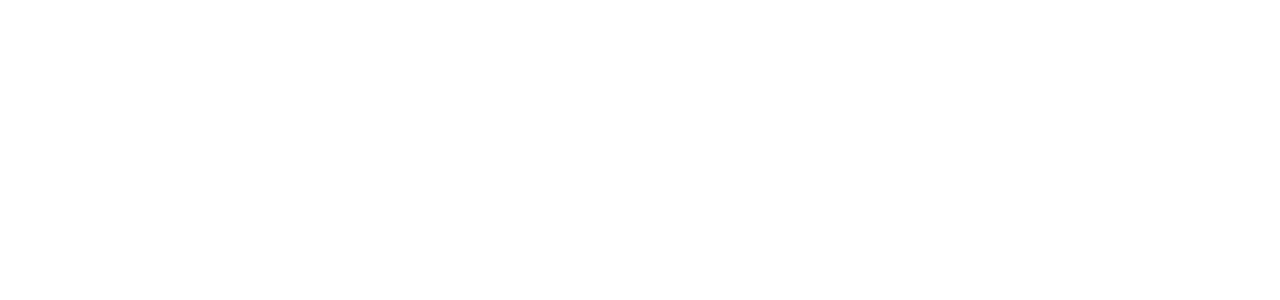
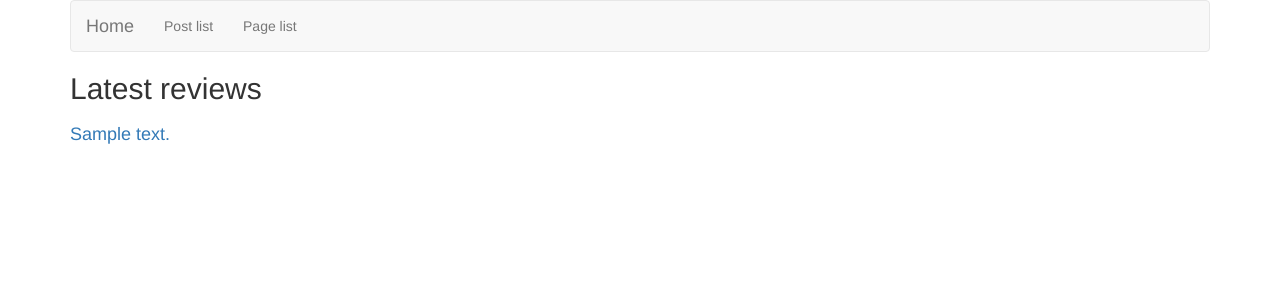
Before and after one commit to giangduong36/contextual-personalized-feeds-migiphu, a Django app: page /recsys/post/ in a window 1280 px wide. Before the commit the part shown is empty. Shown: the top 300 px of the page. Run offline with Django 3.2, Linux system fonts and the light colour scheme; tables that the repository leaves empty hold one stand-in row (values such as "Sample post"); some libraries are stand-ins or nearby versions.

Commit message:
Display post list and post content (very basic format)

```diff
--- a/recsys/templates/recsys/post_list.html
+++ b/recsys/templates/recsys/post_list.html
@@ -1,10 +1,21 @@
-<!DOCTYPE html>
-<html lang="en">
-<head>
-    <meta charset="UTF-8">
-    <title>Title</title>
-</head>
-<body>
+{% extends 'base.html' %}
 
-</body>
-</html>
+{% block title %}
+<h2>Latest reviews</h2>
+{% endblock %}
+
+{% block content %}
+{% if latest_post_list %}
+<div class="row">
+    {% for post in latest_post_list %}
+    <div class="col-sm-6">
+        <h4><a href="{% url 'recsys:post_detail' post.id%}">
+        {{ post.message }}
+        </a></h4>
+    </div>
+    {% endfor %}
+</div>
+{% else %}
+<p>No reviews are available.</p>
+{% endif %}
+{% endblock %}
--- a/recsys/urls.py
+++ b/recsys/urls.py
@@ -3,14 +3,14 @@
 
 from . import views
 
+app_name = 'recsys'
+
 urlpatterns = [
-    # ex: /
-    url(r'^post', views.post_list, name='post_list'),
-    # ex: /review/5/
-    # post_id_orig or not
-    url(r'^post/(?P<post_id>[0-9]+)/$', views.post_detail, name='post_detail'),
-    # ex: /wine/
-    url(r'^page', views.page_list, name='page_list'),
-    # ex: /wine/5/
-    url(r'^page/(?P<page_id>[0-9]+)/$', views.page_detail, name='page_detail'),
+    path('post/', views.post_list, name='post_list'),
+    # ex: /post/5/
+    path('post/<post_id>/', views.post_detail, name='post_detail'),
+
+    path('page/', views.page_list, name='page_list'),
+    # ex: /page/5/
+    path('page/<page_id>/', views.page_detail, name='page_detail'),
 ]
--- a/recsys/views.py
+++ b/recsys/views.py
@@ -1,4 +1,6 @@
 from django.shortcuts import render, get_object_or_404
+from django.http import Http404
+
 
 # Create your views here.
 
@@ -6,13 +8,17 @@
 
 
 def post_list(request):
-    latest_post_list = Post.objects.order_by('created_time')[:10]
+    latest_post_list = Post.objects.order_by('created_time')[:50]
     context = {'latest_post_list': latest_post_list}
     return render(request, 'recsys/post_list.html', context)
 
 
 def post_detail(request, post_id):
-    post = get_object_or_404(Post, pk=post_id)
+    try:
+        post = Post.objects.get(id=post_id)
+    except Post.DoesNotExist:
+        raise Http404("Post does not exist")
+
     return render(request, 'recsys/post_detail.html', {'post': post})
 
 
--- a/recsys440/urls.py
+++ b/recsys440/urls.py
@@ -18,5 +18,5 @@
 
 urlpatterns = [
     path('admin/', admin.site.urls),
-    path('recsys/', include('recsys.urls'), name="recsys"),
+    path('recsys/', include(('recsys.urls', 'recsys'), namespace="recsys")),
 ]
--- a/templates/base.html
+++ b/templates/base.html
@@ -4,5 +4,27 @@
 {% bootstrap_javascript %}
 
 {% block bootstrap3_content %}
+<div class="container">
+    <nav class="navbar navbar-default">
+        <div class="navbar-header">
+            <a class="navbar-brand" href=""> Home </a>
+        </div>
+        <div id="navbar" class="navbar-collapse collapse">
+            <ul class="nav navbar-nav">
+                <li><a href="{% url 'recsys:post_list' %}">Post list</a></li>
+                <li><a href="{% url 'recsys:page_list' %}">Page list</a></li>
+            </ul>
+            <ul class="nav navbar-nav navbar-right">
+            </ul>
+        </div>
+    </nav>
+
+
+    <h1>{% block title %}(no title){% endblock %}</h1>
+
+    {% bootstrap_messages %}
+
+    {% block content %}(no content){% endblock %}
+</div>
 
 {% endblock %}
```
Also changed, not shown: recsys/templates/recsys/post_detail.html (+8 -9 lines).
